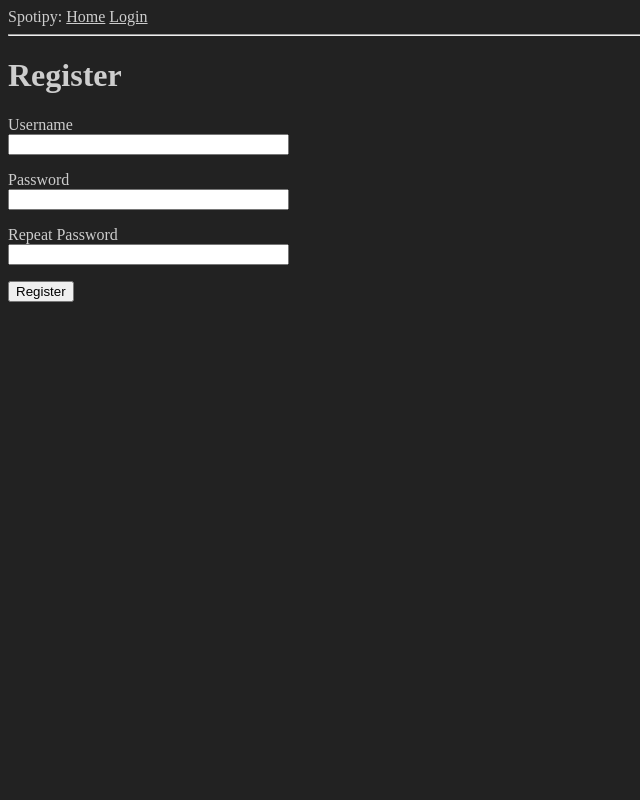
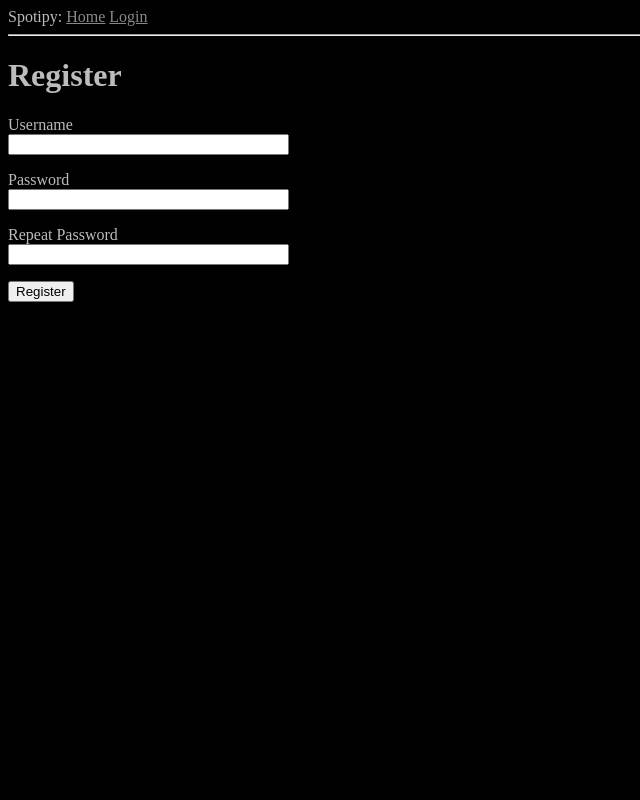
Before and after one commit to AthalosT/DemocracyOfSound, a Flask app: page /register in a window 1280 px wide. Shown: the whole page, without its empty margins (0-640 px from the left). Run offline with Flask 2, Linux system fonts and the light colour scheme; some libraries are stand-ins or nearby versions.

Commit message:
add auto scrolling to chat box and more changes to color

```diff
--- a/project/events.py
+++ b/project/events.py
@@ -130,11 +130,6 @@ def handle_end_voting(data):
         spotify.reset_and_add_to_playlist(playlist_id, suggestions, user.access_token)
         emit('playlist-generation', 'spotify:playlist:' + playlist_id, room=room_id)
 
-        #for vote in suggestions_votes:
-            #song = lookup.get_track(vote[0])
-            #vote_display.append(song.name + " " + song.main_artist() + "\t" + str(vote[1]))
-        #emit('display-votes', vote_display, room=room_id)
-
 @socketio.on('chat-message')
 def handle_chat_message(data, namespace='/chat'):
     msg = data['msg']
--- a/project/templates/base.html
+++ b/project/templates/base.html
@@ -1,19 +1,16 @@
 <html>
     <style>
     html {
-        background-color: #222222;
-        color: #cdcdcd;
-    }
-
-    a: {
+        background-color: #010101;
+        color: #bcbcbc;
     }
 
     a:link {
-        color: #cdcdcd;
+        color: #898989;
     }
 
     a:visited {
-        color: #aaaaaa;
+        color: #777777;
     }
 
     a:hover {
```
Also changed, not shown: project/templates/room.html (+25 -14 lines).
